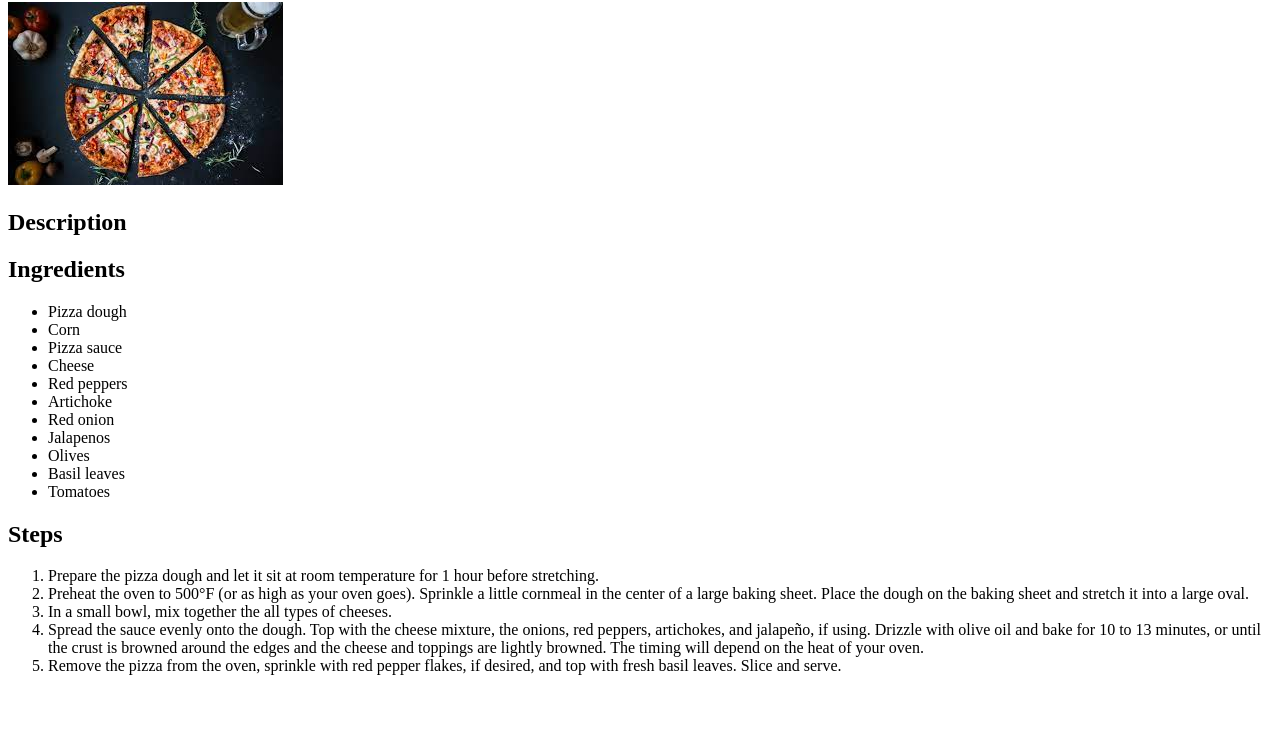
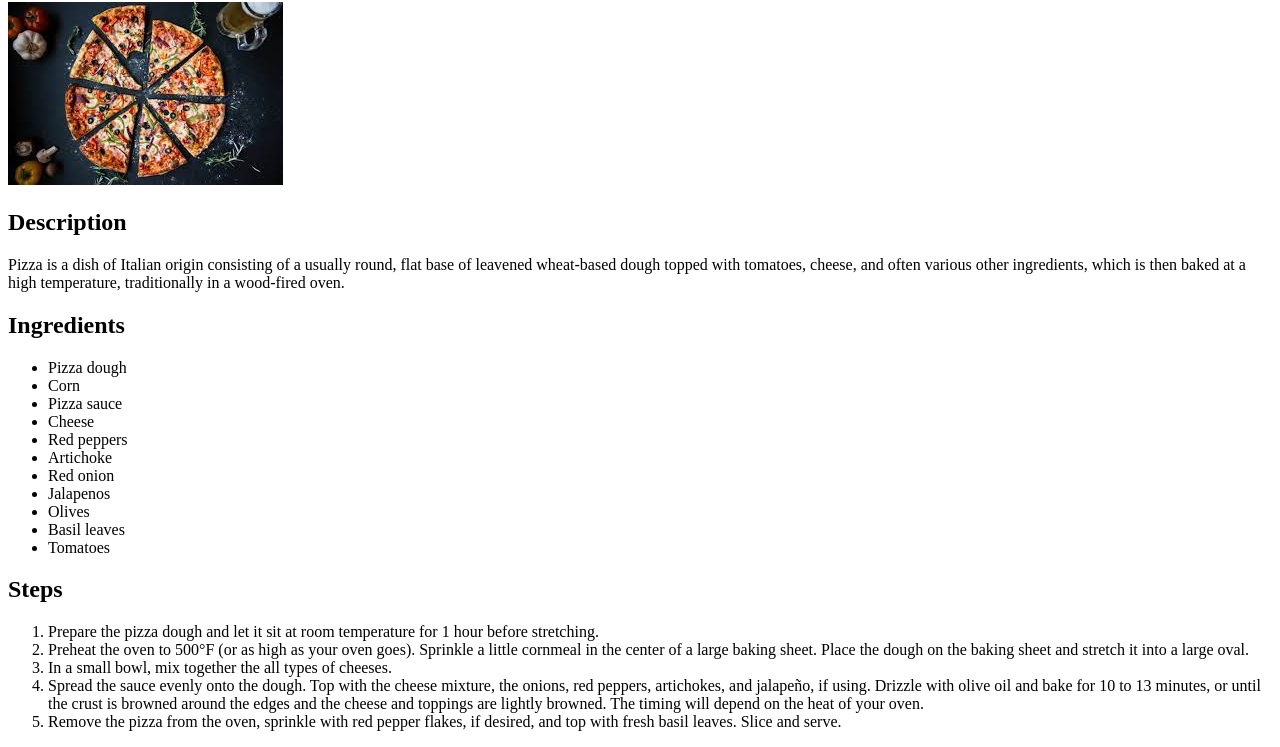
Before and after one commit to SaiVikhyath/odin-recipes, a plain HTML site: page recipes/pizza.html in a window 1280 px wide. Shown: the part 78-825 px from the top of the page. Before the commit the page ends 800 px from the top, so only its background shows below. Drawn offline with Linux system fonts and the light colour scheme.

Commit message:
fix: Add description for pizza

```diff
--- a/recipes/pizza.html
+++ b/recipes/pizza.html
@@ -10,6 +10,9 @@
     <img src="../images/pizza.jpeg" alt="Image of the delicious Biryani">
     <h2>Description</h2>
     <p>
+        Pizza is a dish of Italian origin consisting of a usually round,
+        flat base of leavened wheat-based dough topped with tomatoes, cheese, and often various other ingredients,
+        which is then baked at a high temperature, traditionally in a wood-fired oven.
     </p>
     <h2>Ingredients</h2>
     <ul>
```
